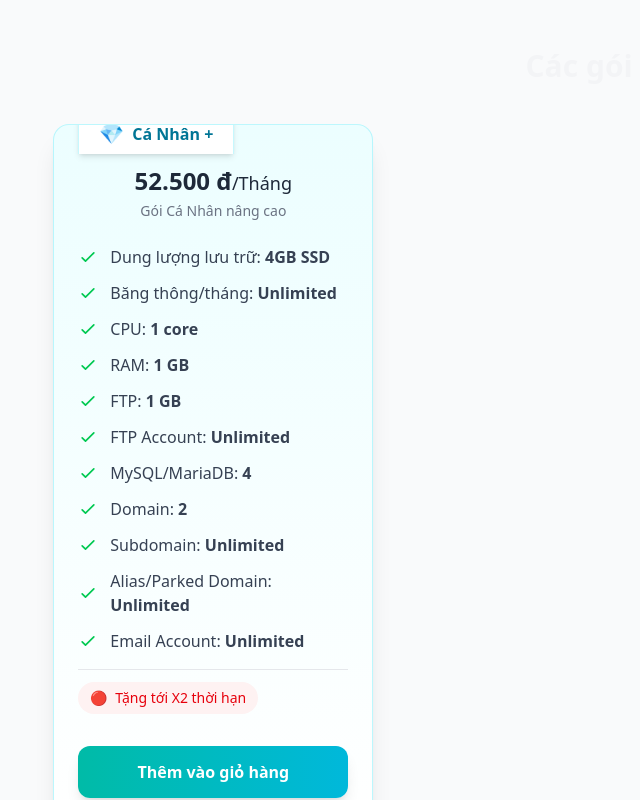
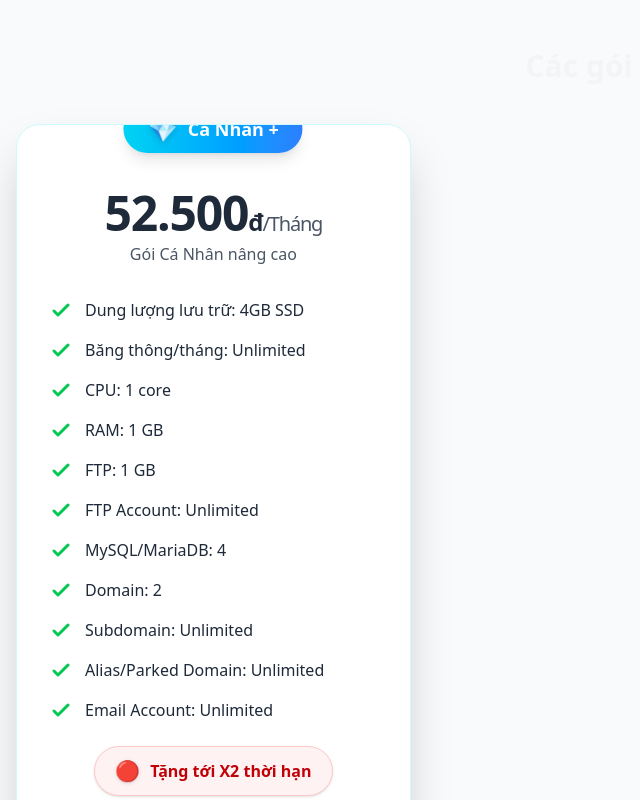
Before and after one commit to phxbinh/NextDemo, a Next.js app: page /about in a window 1280 px wide. Shown: the top 800 px of the page, without its empty margins (0-640 px from the left). Built offline with nearby package versions, Linux system fonts and the light colour scheme.

Commit message:
Update PricingCardCaNhanPlus.tsx

```diff
--- a/src/components/PricingCardCaNhanPlus.tsx
+++ b/src/components/PricingCardCaNhanPlus.tsx
@@ -1,12 +1,13 @@
 // components/PricingCardCaNhanPlus.tsx
 'use client';
+
+/*
 import React from 'react';
 
 const PricingCardCaNhanPlus = () => {
   return (
     <div className="relative max-w-xs mx-auto bg-gradient-to-b from-cyan-50 to-white rounded-2xl shadow-xl overflow-hidden border border-cyan-200/70 hover:shadow-2xl transition-shadow duration-300">
 
-      {/* Folder tab trên cùng */}
       <div className="absolute -top-3 left-6 bg-white rounded-t-lg px-5 py-1.5 shadow-md border border-b-0 border-cyan-200/60">
         <div className="flex items-center gap-2">
           <span className="text-xl">💎</span>
@@ -14,7 +15,6 @@ const PricingCardCaNhanPlus = () => {
         </div>
       </div>
 
-      {/* Nội dung chính */}
       <div className="pt-10 pb-8 px-6 text-center">
         <h3 className="text-2xl font-bold text-gray-800 mb-1">
           52.500 đ<span className="text-lg font-medium">/Tháng</span>
@@ -34,7 +34,6 @@ const PricingCardCaNhanPlus = () => {
           <FeatureItem text="Alias/Parked Domain:" value="Unlimited" />
           <FeatureItem text="Email Account:" value="Unlimited" />
 
-          {/* Khuyến mãi */}
           <div className="mt-4 pt-3 border-t border-gray-200">
             <div className="inline-flex items-center gap-2 px-3 py-1.5 bg-red-50 text-red-600 rounded-full text-sm font-medium">
               <span className="text-red-500 font-bold">🔴</span>
@@ -44,7 +43,6 @@ const PricingCardCaNhanPlus = () => {
         </div>
       </div>
 
-      {/* Nút */}
       <div className="px-6 pb-8">
         <button
           className="w-full py-3.5 bg-gradient-to-r from-teal-500 to-cyan-500 hover:from-teal-600 hover:to-cyan-600 text-white font-semibold rounded-xl shadow-lg transform hover:scale-[1.02] transition-all duration-200"
@@ -75,3 +73,73 @@ const FeatureItem = ({ text, value }: { text: string; value: string }) => (
 );
 
 export default PricingCardCaNhanPlus;
+*/
+
+
+
+
+
+// components/PricingCardCaNhanPlus.tsx
+import React from 'react';
+
+const PricingCardCaNhanPlus = () => {
+  return (
+    <div className="relative w-full max-w-md mx-auto bg-white rounded-3xl shadow-2xl overflow-hidden border border-cyan-100 transform transition-all hover:scale-[1.02] hover:shadow-3xl">
+
+      {/* Tab folder nổi bật */}
+      <div className="absolute -top-5 left-1/2 -translate-x-1/2 bg-gradient-to-r from-cyan-400 to-blue-500 text-white rounded-full px-6 py-2 shadow-lg flex items-center gap-2.5 font-bold text-lg z-10">
+        <span className="text-2xl drop-shadow-md">💎</span>
+        Cá Nhân +
+      </div>
+
+      {/* Nội dung */}
+      <div className="pt-16 pb-10 px-6 md:px-8 text-center">
+        <h3 className="text-4xl md:text-5xl font-extrabold text-gray-800 tracking-tight mb-1">
+          52.500<span className="text-2xl font-semibold">đ</span>
+          <span className="text-xl font-medium text-gray-600">/Tháng</span>
+        </h3>
+        <p className="text-base text-gray-600 mb-8 font-medium">Gói Cá Nhân nâng cao</p>
+
+        <div className="space-y-4 text-left">
+          {[
+            "Dung lượng lưu trữ: 4GB SSD",
+            "Băng thông/tháng: Unlimited",
+            "CPU: 1 core",
+            "RAM: 1 GB",
+            "FTP: 1 GB",
+            "FTP Account: Unlimited",
+            "MySQL/MariaDB: 4",
+            "Domain: 2",
+            "Subdomain: Unlimited",
+            "Alias/Parked Domain: Unlimited",
+            "Email Account: Unlimited",
+          ].map((feature, idx) => (
+            <div key={idx} className="flex items-center gap-3">
+              <svg className="w-6 h-6 text-green-500 flex-shrink-0" fill="none" viewBox="0 0 24 24" stroke="currentColor" strokeWidth={3}>
+                <path strokeLinecap="round" strokeLinejoin="round" d="M5 13l4 4L19 7" />
+              </svg>
+              <span className="text-gray-800 font-medium">{feature}</span>
+            </div>
+          ))}
+
+          {/* Khuyến mãi */}
+          <div className="mt-6 flex justify-center">
+            <div className="inline-flex items-center gap-2.5 px-5 py-2.5 bg-red-50 border border-red-200 rounded-full shadow-sm">
+              <span className="text-red-600 text-xl font-bold drop-shadow">🔴</span>
+              <span className="text-red-700 font-semibold">Tặng tới X2 thời hạn</span>
+            </div>
+          </div>
+        </div>
+      </div>
+
+      {/* Nút */}
+      <div className="px-6 md:px-8 pb-10">
+        <button className="w-full py-4 bg-gradient-to-r from-teal-500 via-cyan-500 to-teal-500 hover:from-teal-600 hover:via-cyan-600 hover:to-teal-600 text-white font-bold text-lg rounded-2xl shadow-lg transform hover:scale-105 transition-all duration-300 focus:outline-none focus:ring-4 focus:ring-cyan-300">
+          Thêm vào giỏ hàng
+        </button>
+      </div>
+    </div>
+  );
+};
+
+export default PricingCardCaNhanPlus;
```
